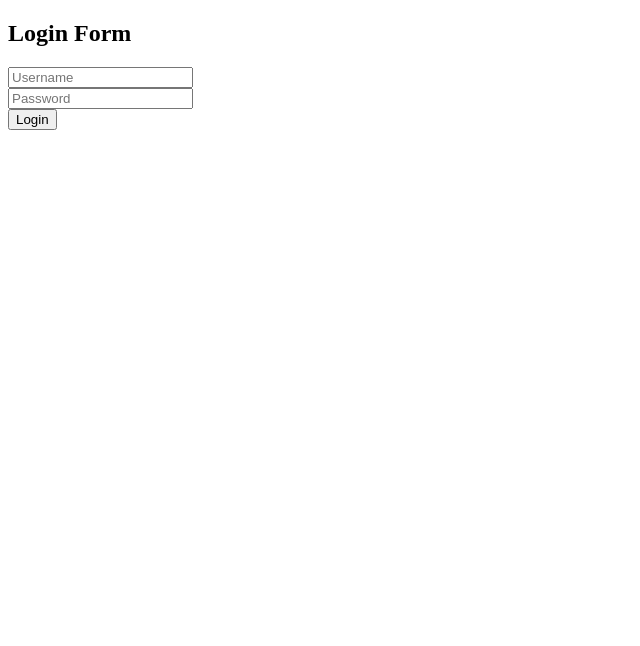
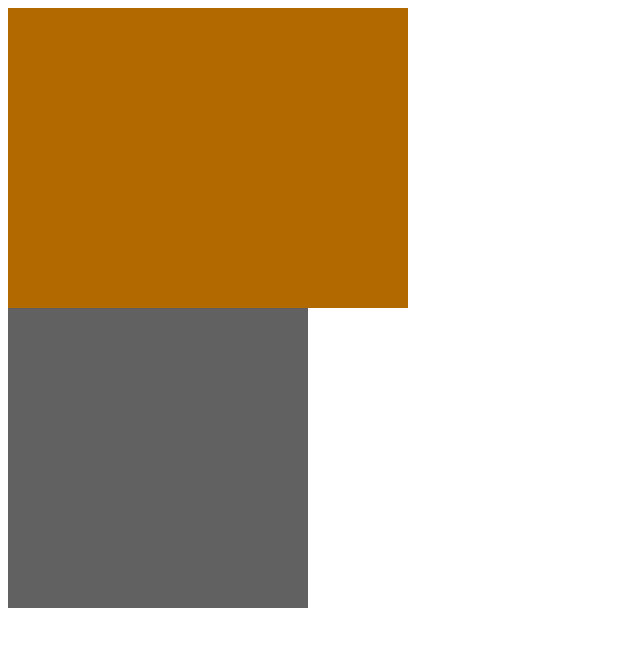
Before and after one commit to krishna-123-star/reactProjects, a React (Vite) app: page / in a window 1280 px wide. Shown: the top 646 px of the page, without its empty margins (0-640 px from the left). Built offline with nearby package versions, Linux system fonts and the light colour scheme.

Commit message:
Components

```diff
--- a/src/App.tsx
+++ b/src/App.tsx
@@ -1,41 +1,55 @@
-import { Routes, Route } from "react-router-dom";
-import { Suspense, lazy } from "react";
-import { AuthProvider } from "./api/AuthContext";
-import ProtectedRoute from "./ProtectedRoute";
-
-const LoginForm = lazy(() => import("./LoginForm"));
-const Products = lazy(() => import("./Products"));
-const ProductDetail = lazy(() => import("./api/ProductDetail"));
+import React, { useState } from "react";
+import DatePickerComp from "./pages/DatePicker";
+import DialogsPage from "./pages/Dialog";
+import BasicTable from "./pages/TablePagination";
+import { MuiResponsiveness } from "./components/MuiResponsiveness";
+import { colors, createTheme, ThemeProvider } from "@mui/material";
 
 function App() {
+  const [selectedDate, setSelectedDate] = useState<Date | null>(null);
+  const [open, setOpen] = useState(false);
+
+  const theme = createTheme({
+    status:{
+      danger: '#e53e3e',
+    },
+  palette: {
+    secondary: {
+        main: colors.orange[500]
+    },
+  neutral: {
+    main: colors.grey[500],
+    darker: colors.grey[700],
+},
+},
+});
+
   return (
-    <AuthProvider>
-        <Suspense fallback={<h2>Loading...</h2>}>
-          <Routes>
-            <Route path="/login" element={<LoginForm />} />
+    <ThemeProvider theme={theme}>
+      <MuiResponsiveness></MuiResponsiveness>
+    </ThemeProvider>
+    // <div style={{ padding: "20px" }}>
+    //   <DatePickerComp value={selectedDate} onChange={setSelectedDate} />
+    //   <p>Selected Date: {selectedDate?.toLocaleDateString()}</p>
+    // </div>
+    // <DialogsPage/>
+    // <BasicTable />
+    // <div>
+    // <Button variant="contained" onClick={() => setOpen(true)}>
+    //     Open Dialog
+    //   </Button>
 
-            <Route
-              path="/products"
-              element={
-                <ProtectedRoute>
-                  <Products />
-                </ProtectedRoute>
-              }
-            />
-            <Route
-              path="/products/:id"
-              element={
-                <ProtectedRoute>
-                  <ProductDetail />
-                </ProtectedRoute>
-              }
-            />
-
-            {/* Default redirect */}
-            <Route path="*" element={<LoginForm />} />
-          </Routes>
-        </Suspense>
-    </AuthProvider>
+    //   <DialogComp
+    //     open={open}
+    //     onClose={() => setOpen(false)}
+    //     title="Welcome!"
+    //     content="This is a simple reusable dialog."
+    //   />
+    //   </div>
+    // <div style={{ padding: "20px" }}>
+    //   <DatePickerComp value={selectedDate} onChange={setSelectedDate} />
+    //   {selectedDate && <p>Selected Date: {selectedDate.format("YYYY-MM-DD")}</p>}
+    // </div>
   );
 }
 
--- /dev/null
+++ b/src/components/MuiResponsiveness.tsx
@@ -0,0 +1,29 @@
+import { Box } from "@mui/material";
+import {styled} from "@mui/material";
+
+const StyledBox = styled(Box)(({theme}) => ({
+    height: '300px',
+    width: '300px',
+    backgroundColor: theme.palette.neutral?.darker,
+}))
+
+export const MuiResponsiveness = () => {
+    return (
+        <>
+
+        <Box
+            sx={{
+                height: '300px',
+                width: {
+                    xs: '100px',
+                    sm: '200px',
+                    md: '300px',
+                    lg: '400px',
+                    xl: '500px',
+            },
+            bgcolor: 'secondary.dark',
+        }}></Box>
+        <StyledBox></StyledBox>
+        </>
+    )
+}
```
Also changed, not shown: theme.d.ts (added, +34 -0 lines).
